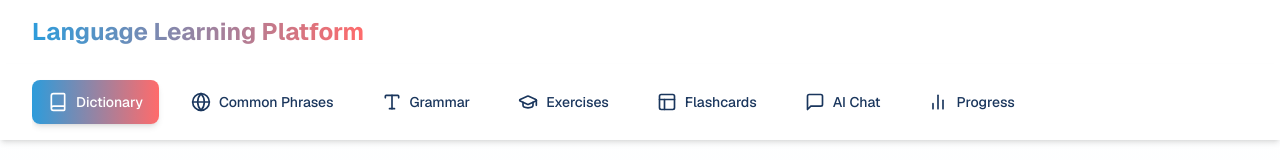
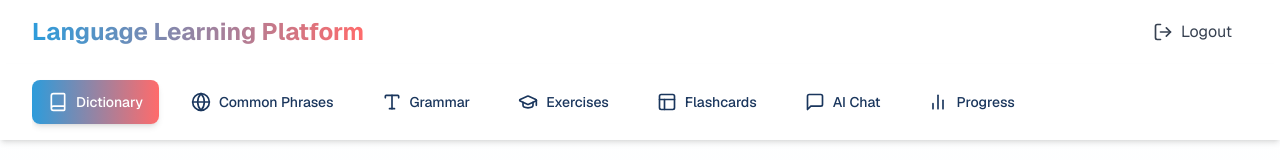
Before and after one commit to ShelleyMassinga/Language-Learning-Platform, a Next.js app: page /dashboard in a window 1280 px wide. Shown: the top 160 px of the page. Built offline with nearby package versions, Linux system fonts and the light colour scheme; sample sign-in values are in the browser's storage.

Commit message:
added logout button

```diff
--- a/src/components/layout/MainLayout.tsx
+++ b/src/components/layout/MainLayout.tsx
@@ -1,5 +1,5 @@
 import React, { useState } from 'react';
-import { Book, Globe, GraduationCap, Type, Layout, BarChart2, MessageSquare } from 'lucide-react';
+import { Book, Globe, GraduationCap, Type, Layout, BarChart2, MessageSquare, LogOut } from 'lucide-react';
 import Dictionary from '../features/Dictionary';
 import Grammar from '../features/Grammar';
 import Exercises from '../features/Exercises';
@@ -7,6 +7,7 @@ import Phrases from '../features/Phrases';
 import Flashcards from '../features/Flashcards';
 import Progress from '../features/Progress';
 import AIConversationPartner from '../features/AIConversationPartner';
+import { useRouter } from 'next/navigation';
 
 interface Tab {
   id: string;
@@ -27,8 +28,14 @@ const tabs: Tab[] = [
 
 const MainLayout = () => {
   const [activeTab, setActiveTab] = useState<string>('dictionary');
+  const router = useRouter();
 
   const ActiveComponent = tabs.find(tab => tab.id === activeTab)?.component || Dictionary;
+
+  const handleLogout = () => {
+    // Add logout logic here
+    router.push('/login');
+  };
 
   return (
     <div className="min-h-screen bg-background">
@@ -36,6 +43,13 @@ const MainLayout = () => {
         <div className="mx-auto px-4 sm:px-6 lg:px-8">
           <div className="flex h-16 items-center justify-between">
             <h1 className="text-2xl font-bold gradient-text">Language Learning Platform</h1>
+            <button
+              onClick={handleLogout}
+              className="flex items-center gap-2 px-4 py-2 text-gray-700 hover:text-gray-900 hover:bg-gray-100 rounded-md transition-colors"
+            >
+              <LogOut className="h-5 w-5" />
+              <span>Logout</span>
+            </button>
           </div>
         </div>
       </header>
```
